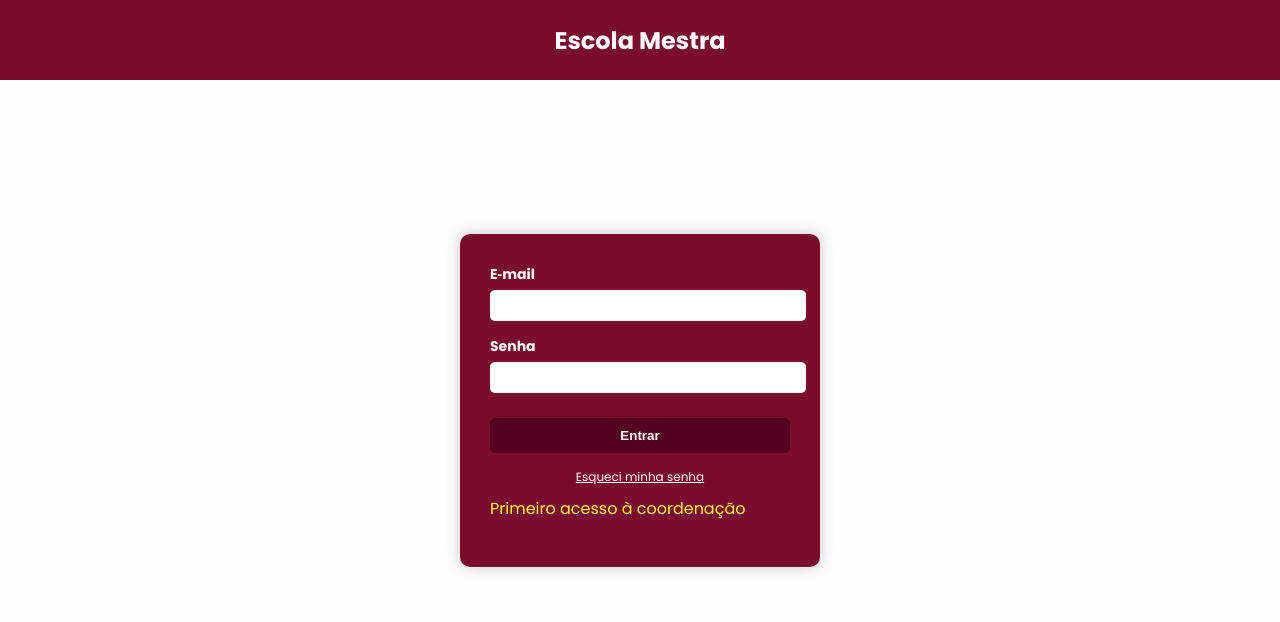
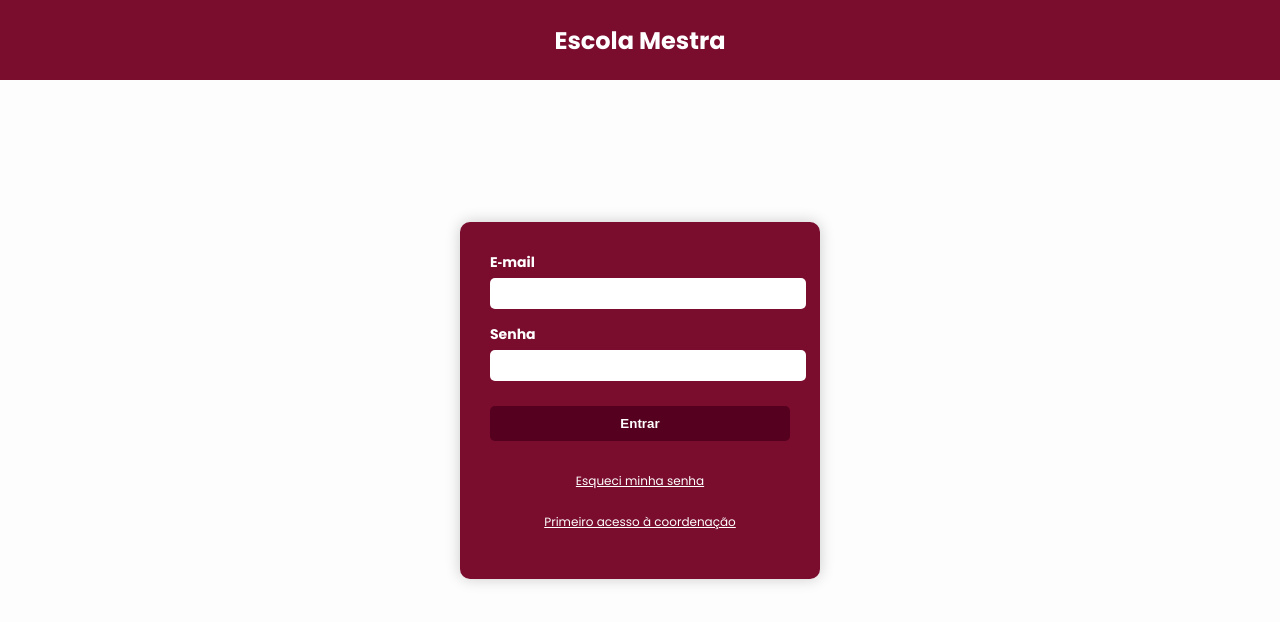
Before and after one commit to melsousa-o/Pice-PIW, a React (Vite) app in the folder diario-mestra-project/: page / in a window 1280 px wide. Shown: the top 622 px of the page. Built offline with nearby package versions, Linux system fonts and the light colour scheme.

Commit message:
novas ligações

```diff
--- a/diario-mestra-project/src/1Login-Page/LoginBox.jsx
+++ b/diario-mestra-project/src/1Login-Page/LoginBox.jsx
@@ -1,4 +1,4 @@
-import { useNavigate } from 'react-router-dom';
+import { useNavigate, Link } from 'react-router-dom';
 import { useState } from 'react';
 
 function LoginBox() {
@@ -10,10 +10,6 @@ function LoginBox() {
     e.preventDefault();
     console.log('Login:', email, senha);
     navigate('/CompararLogin', { state: { email, senha } });
-  }
-
-  function irParaCadastro() {
-    navigate('/cadastro');
   }
 
   return (
@@ -40,11 +36,12 @@ function LoginBox() {
 
       <button type="submit">Entrar</button>
 
-      <a href="#">Esqueci minha senha</a>
-      <p onClick={irParaCadastro} style={{ cursor: 'pointer', color: 'yellow', marginTop: '10px' }}>
-        Primeiro acesso à coordenação
-      </p>
+      <div>
+        <p><Link to="/esquecisenha">Esqueci minha senha</Link></p>
+        <p><Link to="/cadastrocoord">Primeiro acesso à coordenação</Link></p>
+      </div>
     </form>
   );
 }
+
 export default LoginBox;
--- a/diario-mestra-project/src/2Cadastro-Page/CadastroBox.jsx
+++ b/diario-mestra-project/src/2Cadastro-Page/CadastroBox.jsx
@@ -1,4 +1,5 @@
 import { useState } from 'react';
+import { useNavigate, Link } from 'react-router-dom';
 
 function CadastroBox() {
   const [nome, setNome] = useState('');
--- a/diario-mestra-project/src/App.jsx
+++ b/diario-mestra-project/src/App.jsx
@@ -3,6 +3,7 @@ import { BrowserRouter, Routes, Route } from 'react-router-dom';
 
 import CompararLogin from './1Login-Page/CompararLogin';
 import LoginBox from './1Login-Page/LoginPage';
+import CadastroPage from './2Cadastro-Page/CadastroPage';
 
 import CoordTelaInicial from './3Coordenação/CoordTelaInicial';
 import CoordGerenciamento from './3Coordenação/CoordGerenciamento';
@@ -14,12 +15,14 @@ import GerenciamentoAlunos from './3Coordenação/GereciamentoAlunos';
 import Relatório from './3Coordenação/Relatório';
 import Mensagem from './3Coordenação/Mensagem';
 
+
 function App() {
   return (
     <BrowserRouter>
       <Routes>
-         <Route path="/" element={<LoginBox/>} />
-         <Route path="/CompararLogin" element={<CompararLogin/>} />
+        <Route path="/" element={<LoginBox/>} />
+        <Route path="/CompararLogin" element={<CompararLogin/>} />
+        <Route path="/cadastrocoord" element={<CadastroPage/>} />
         <Route path="/coord" element={<CoordTelaInicial/>} />
         <Route path="/gerenciamento" element={<CoordGerenciamento/>} />
         <Route path="/gerenciar-materias" element={<GerenciamentoMaterias/>} />
--- a/diario-mestra-project/src/index.css
+++ b/diario-mestra-project/src/index.css
@@ -207,6 +207,10 @@ body {
   margin: 10px 0;
 }
 
+.login-box button:hover{
+  background-color:#310010;
+}
+
 .login-box a {
   font-size: 12px;
   color: white;
@@ -214,6 +218,16 @@ body {
   margin-top: 5px;
   text-decoration: underline;
 }
+
+.login-box p {
+  color: white;
+  text-align: center;
+}
+
+.login-box p:hover {
+  color: yellow;
+}
+
 
 /* FOOTER */
 .footer-container {
```
Also changed, not shown: diario-mestra-project/src/3Coordenação/Relatório.jsx (+6 -4 lines).
